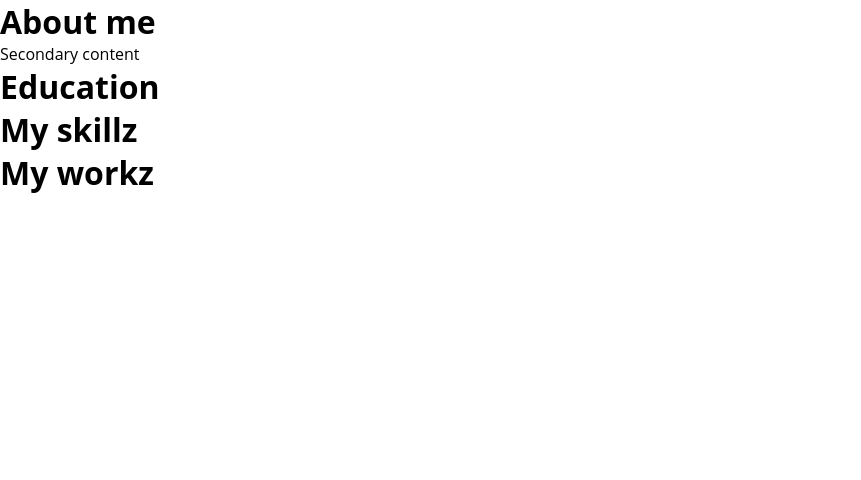
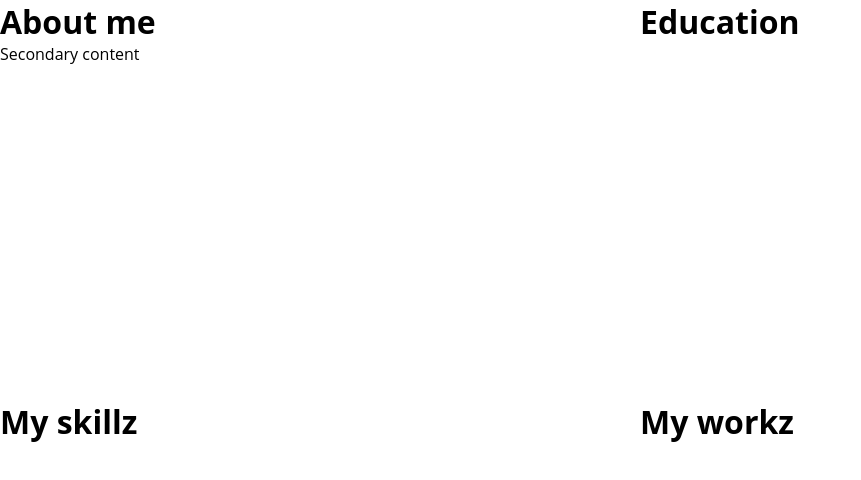
Before and after one commit to clvinning/prototype, a plain HTML site: page index.html in a window 1280 px wide. Shown: the whole page, without its empty margins (0-861 px from the left). Drawn offline with Linux system fonts and the light colour scheme.

Commit message:
layout changes
Created 2x2 grid for web page

```diff
--- a/css/main.css
+++ b/css/main.css
@@ -7,3 +7,23 @@
 h1, p {
   margin: 0 0;
 }
+
+section {
+  width: 50%;
+  height: 50%;
+}
+#about {
+  float: left;
+}
+
+#education {
+  float: right;
+}
+
+#skills {
+  float: left;
+}
+
+#portfolio {
+  float: right;
+}
```
